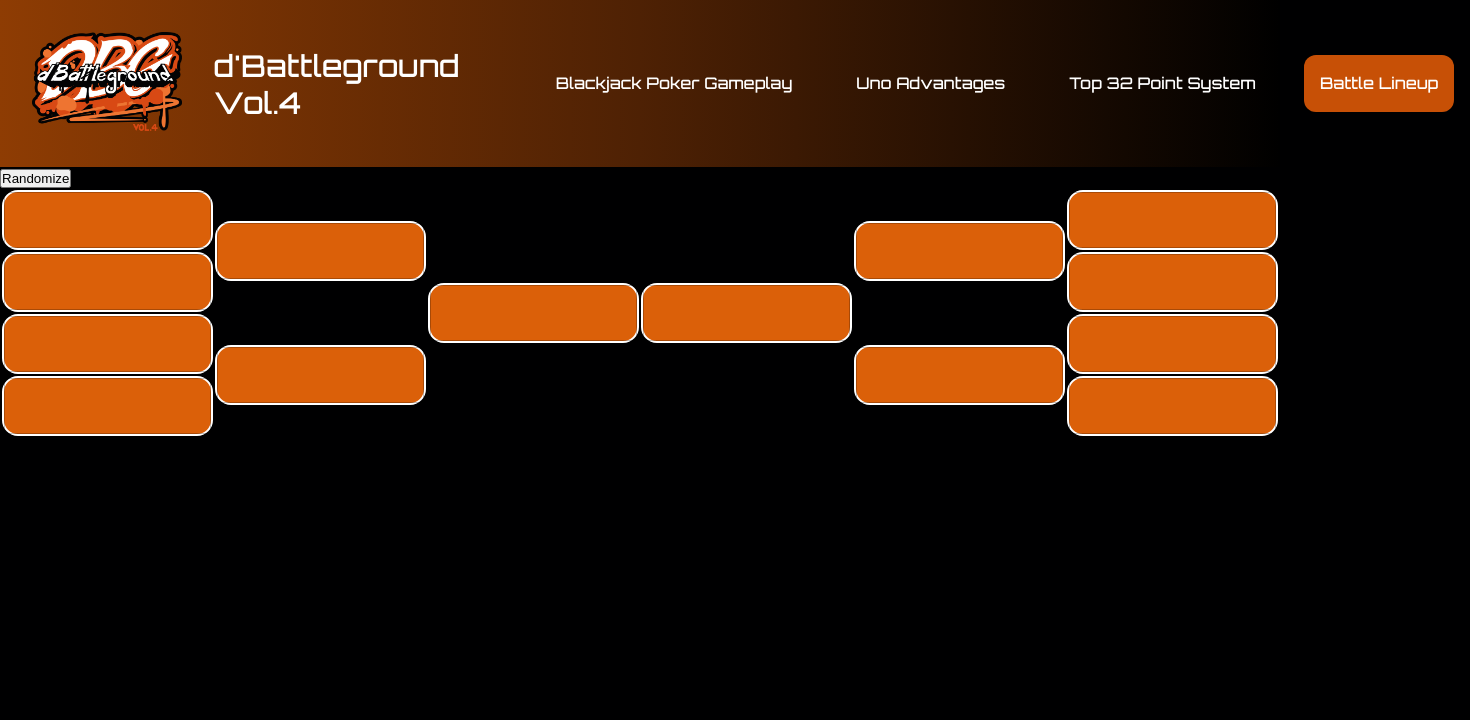
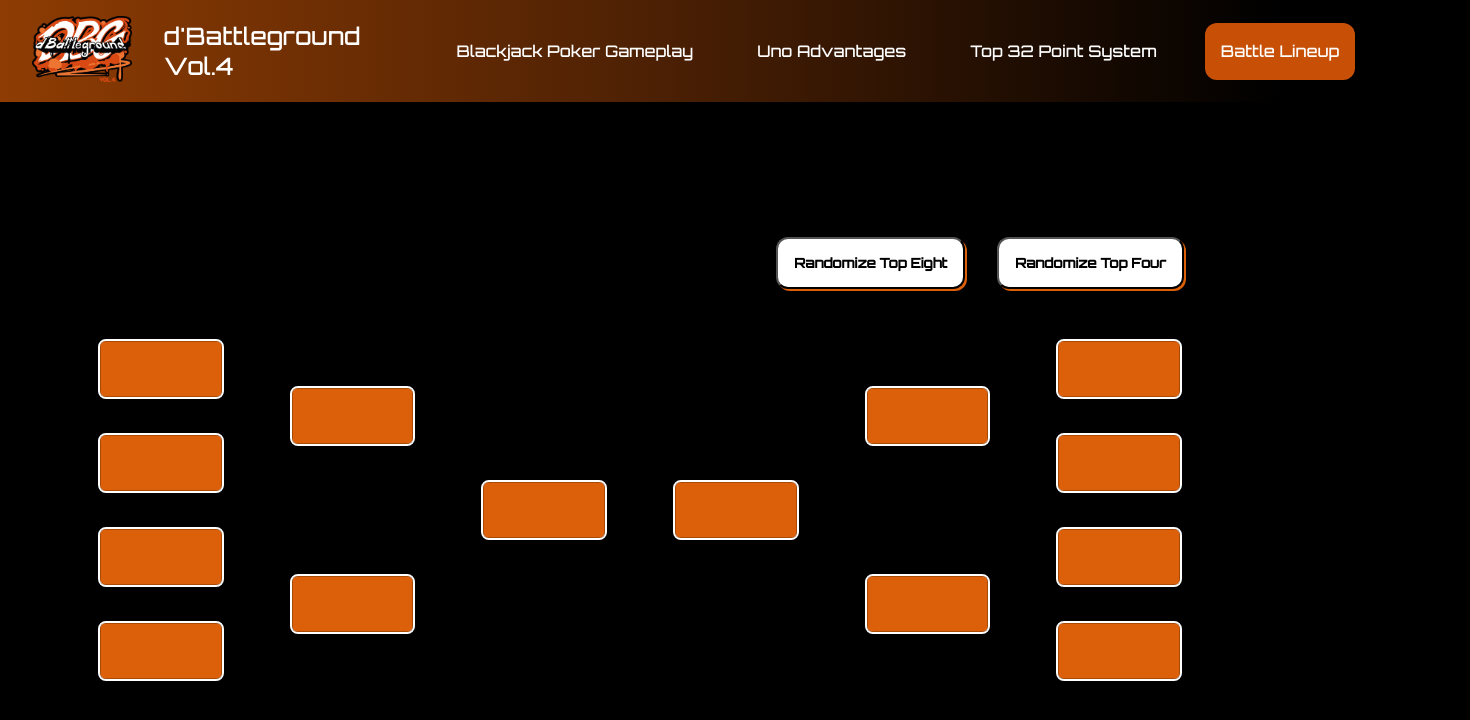
Before and after one commit to karthikstar/dbg-vol-4, a React (Create React App) app: page /lineup in a window 1280 px wide. Shown: the top 720 px of the page, 1470 px wide, since content can reach past the window. Built offline with nearby package versions, Linux system fonts and the light colour scheme.

Commit message:
Finish functionality implementation of battle lineup page

```diff
--- a/src/actions/topFourActions.js
+++ b/src/actions/topFourActions.js
@@ -1,8 +1,9 @@
 import { UPDATE_TOP_FOUR_LINEUP } from './types'
 
-export const updateTopFourLineup = () => {
+export const updateTopFourLineup = (newLineup = []) => {
     return {
         type: UPDATE_TOP_FOUR_LINEUP,
-        info: 'Update list of battlers in top 4'
+        info: 'Update list of battlers in top 4',
+        payload: newLineup
     }
 }
--- a/src/components/header/header.css
+++ b/src/components/header/header.css
@@ -3,7 +3,8 @@
     justify-content: space-between;
     align-items: center;
 
-    padding: 2rem 2rem;
+    padding: 1rem 2rem;
+    height: auto;
 }
 
 .gradient__bg {
@@ -37,12 +38,12 @@
 }
 
 .header__logotitle-logo img {
-   width: 150px;
+   width: 100px;
    height: auto;
 }
 
 .header__logotitle-title {
     color: #fff;
-    font-size: 1.875em;
+    font-size: 1.5rem;
     margin-right: 4rem;
 }
--- a/src/pages/lineup/Lineup.jsx
+++ b/src/pages/lineup/Lineup.jsx
@@ -6,175 +6,182 @@ import Card from '../../components/card/Card';
 import Box from '@mui/material/Box';
 import TextField from '@mui/material/TextField';
 import './lineup.css';
+import { updateTopFourLineup } from '../../actions/topFourActions';
 
 const Lineup = (props) => {
-    const [refreshLineup, setRefreshLineup] = useState(false) // bad code
+    const [refreshLineup, setRefreshLineup] = useState(false)
 
-    console.log("lineup", props.topEightBattlersList);
-    console.log("first ", props.topEightBattlersList[0].name);
-    // if (props.topEightBattlersList.length === 0){
-    //     return <div style={{ color: "white" }}> Loading </div>
-    // }
     return (
-        <div>
-            <button onClick={() => {randomizeLineup(props.topEightBattlersList); setRefreshLineup((prev) => !prev); console.log("yes");}}>
-                Randomize
+        <div className="lineup-container">
+            <div className="lineup__header">
+                <button className="lineup__header-buttons" onClick={() => {randomizeLineup(props.topEightList, true); setRefreshLineup((prev) => !prev);}}>
+                    Randomize Top Eight
                 </button>
-            {props.topEightBattlersList.map(battler => {
-                return (
-                    <p style={{ color: "white" }}>{battler.name}</p>
-                )
-            })}
-
-            <table>
-                <tr>
-                    <td>
+                <button className="lineup__header-buttons" onClick={() => {randomizeLineup(props.topFourList, false); setRefreshLineup((prev) => !prev);}}>
+                    Randomize Top Four
+                </button>
+            </div>
+            <div className="lineup__content">
+                <table className="lineup__content-table">
+                    <tr className="lineup__content-table-row">
+                        <td className="lineup__content-table-col">
                             <TextField
                                 label=" "
                                 InputLabelProps={{shrink: false}}
                                 className="lineup-text top-eight"
-                            value={props.topEightBattlersList[0].name}
-                            onChange={(event) => {changeNameInEightLineup(0, event.target.value, props.topEightBattlersList); setRefreshLineup((prev) => !prev);}}
+                                value={props.topEightList[0].name}
+                                onChange={(event) => {changeNameInLineup(0, event.target.value, props.topEightList, true); setRefreshLineup((prev) => !prev);}}
                             />
                         </td>
-                    <td rowspan="2">
+                        <td rowspan="2" className="lineup__content-table-col">
                             <TextField
                                 label=" "
                                 InputLabelProps={{shrink: false}}
                                 className="lineup-text top-four"
+                                value={props.topFourList[0].name}
+                                onChange={(event) => {changeNameInLineup(0, event.target.value, props.topFourList, false); setRefreshLineup((prev) => !prev);}}
                             />
                         </td>
-                    <td rowspan="4">
+                        <td rowspan="4" className="lineup__content-table-col">
                             <TextField
                                 label=" "
                                 InputLabelProps={{shrink: false}}
                                 className="lineup-text top-two"
                             />
                         </td>
-                    <td rowspan="4">
+                        <td rowspan="4" className="lineup__content-table-col">
                             <TextField
                                 label=" "
                                 InputLabelProps={{shrink: false}}
                                 className="lineup-text top-two"
                             />
                         </td>
-                    <td rowspan="2">
+                        <td rowspan="2" className="lineup__content-table-col">
                             <TextField
                                 label=" "
                                 InputLabelProps={{shrink: false}}
                                 className="lineup-text top-four"
+                                value={props.topFourList[2].name}
+                                onChange={(event) => {changeNameInLineup(2, event.target.value, props.topFourList, false); setRefreshLineup((prev) => !prev);}}
                             />
                         </td>
-                    <td>
+                        <td className="lineup__content-table-col">
                             <TextField
                                 label=" "
                                 InputLabelProps={{shrink: false}}
                                 className="lineup-text top-eight"
-                            value={props.topEightBattlersList[4].name}
-                            onChange={(event) => {changeNameInEightLineup(4, event.target.value, props.topEightBattlersList); setRefreshLineup((prev) => !prev);}}
+                                value={props.topEightList[4].name}
+                                onChange={(event) => {changeNameInLineup(4, event.target.value, props.topEightList, true); setRefreshLineup((prev) => !prev);}}
                             />
                         </td>
                     </tr>
-                <tr>
-                    <td>
+                    <tr className="lineup__content-table-row">
+                        <td className="lineup__content-table-col">
                             <TextField
                                 label=" "
                                 InputLabelProps={{shrink: false}}
                                 className="lineup-text top-eight"
-                            value={props.topEightBattlersList[1].name}
-                            onChange={(event) => {changeNameInEightLineup(1, event.target.value, props.topEightBattlersList); setRefreshLineup((prev) => !prev);}}
+                                value={props.topEightList[1].name}
+                                onChange={(event) => {changeNameInLineup(1, event.target.value, props.topEightList, true); setRefreshLineup((prev) => !prev);}}
                             />
                         </td>
-                    <td>
+                        <td className="lineup__content-table-col">
                             <TextField
                                 label=" "
                                 InputLabelProps={{shrink: false}}
                                 className="lineup-text top-eight"
-                            value={props.topEightBattlersList[5].name}
-                            onChange={(event) => {changeNameInEightLineup(5, event.target.value, props.topEightBattlersList); setRefreshLineup((prev) => !prev);}}
+                                value={props.topEightList[5].name}
+                                onChange={(event) => {changeNameInLineup(5, event.target.value, props.topEightList, true); setRefreshLineup((prev) => !prev);}}
                             />
                         </td>
                     </tr>
-                <tr>
-                    <td>
+                    <tr className="lineup__content-table-row">
+                        <td className="lineup__content-table-col">
                             <TextField
                                 label=" "
                                 InputLabelProps={{shrink: false}}
                                 className="lineup-text top-eight"
-                            value={props.topEightBattlersList[2].name}
-                            onChange={(event) => {changeNameInEightLineup(2, event.target.value, props.topEightBattlersList); setRefreshLineup((prev) => !prev);}}
+                                value={props.topEightList[2].name}
+                                onChange={(event) => {changeNameInLineup(2, event.target.value, props.topEightList, true); setRefreshLineup((prev) => !prev);}}
                             />
                         </td>
-                    <td rowspan="2">
+                        <td rowspan="2" className="lineup__content-table-col">
                             <TextField
                                 label=" "
                                 InputLabelProps={{shrink: false}}
                                 className="lineup-text top-four"
+                                value={props.topFourList[1].name}
+                                onChange={(event) => {changeNameInLineup(1, event.target.value, props.topFourList, false); setRefreshLineup((prev) => !prev);}}
                             />
                         </td>
-                    <td rowspan="2">
+                        <td rowspan="2" className="lineup__content-table-col">
                             <TextField
                                 label=" "
                                 InputLabelProps={{shrink: false}}
                                 className="lineup-text top-four"
+                                value={props.topFourList[3].name}
+                                onChange={(event) => {changeNameInLineup(3, event.target.value, props.topFourList, false); setRefreshLineup((prev) => !prev);}}
                             />
                         </td>
-                    <td>
+                        <td className="lineup__content-table-col">
                             <TextField
                                 label=" "
                                 InputLabelProps={{shrink: false}}
                                 className="lineup-text top-eight"
-                            value={props.topEightBattlersList[6].name}
-                            onChange={(event) => {changeNameInEightLineup(6, event.target.value, props.topEightBattlersList); setRefreshLineup((prev) => !prev);}}
+                                value={props.topEightList[6].name}
+                                onChange={(event) => {changeNameInLineup(6, event.target.value, props.topEightList, true); setRefreshLineup((prev) => !prev);}}
                             />
                         </td>
                     </tr>
-                <tr>
-                    <td>
+                    <tr className="lineup__content-table-row">
+                        <td className="lineup__content-table-col">
                             <TextField
                                 label=" "
                                 InputLabelProps={{shrink: false}}
                                 className="lineup-text top-eight"
-                            value={props.topEightBattlersList[3].name}
-                            onChange={(event) => {changeNameInEightLineup(3, event.target.value, props.topEightBattlersList); setRefreshLineup((prev) => !prev);}}
+                                value={props.topEightList[3].name}
+                                onChange={(event) => {changeNameInLineup(3, event.target.value, props.topEightList, true); setRefreshLineup((prev) => !prev);}}
                             />
                         </td>
-                    <td>
+                        <td className="lineup__content-table-col">
                             <TextField
                                 label=" "
                                 InputLabelProps={{shrink: false}}
                                 className="lineup-text top-eight"
-                            value={props.topEightBattlersList[7].name}
-                            onChange={(event) => {changeNameInEightLineup(7, event.target.value, props.topEightBattlersList); setRefreshLineup((prev) => !prev);}}
+                                value={props.topEightList[7].name}
+                                onChange={(event) => {changeNameInLineup(7, event.target.value, props.topEightList, true); setRefreshLineup((prev) => !prev);}}
                             />
                         </td>
                     </tr>
                 </table>
             </div>
+
+        </div>
     )
 
 }
 
-const randomizeLineup = (lineup) => {
+const randomizeLineup = (lineup, isTopEight) => {
     const sortedLineup = lineup.sort(() => Math.random() - 0.5);
-    updateTopEightLineup(sortedLineup);
-    console.log("sorted", sortedLineup);
+    isTopEight ? updateTopEightLineup(sortedLineup) : updateTopFourLineup(sortedLineup);
 }
 
-const changeNameInEightLineup = (index, newName, lineup) => {
+const changeNameInLineup = (index, newName, lineup, isTopEight) => {
     lineup[index] = { name: newName };
-    updateTopEightLineup(lineup);
+    isTopEight ? updateTopEightLineup(lineup) : updateTopFourLineup(lineup);
 }
 
 const mapStateToProps = state => {
     return {
-        topEightBattlersList: state.topEight.topEightBattlersList
+        topEightList: state.topEight.topEightBattlersList,
+        topFourList: state.topFour.topFourBattlersList
     }
 }
 
 const mapDispatchToProps = dispatch => {
     return {
-        updateTopEightLineup: newLineup => dispatch(updateTopEightLineup(newLineup))
+        updateTopEightLineup: newLineup => dispatch(updateTopEightLineup(newLineup)),
+        updateTopFourLineup: newLineup => dispatch(updateTopFourLineup(newLineup))
     }
 }
 
--- a/src/pages/lineup/lineup.css
+++ b/src/pages/lineup/lineup.css
@@ -1,7 +1,52 @@
+.lineup-container {
+    padding: 2rem;
+    margin-top: 8%;
+}
+
+.lineup__header {
+    margin-bottom: 2rem;
+    height: auto;
+    display: flex;
+    justify-content: flex-end;
+    padding-right: 4rem;
+}
+
+.lineup__header-buttons {
+    background-color: #fff;
+    width: auto;
+    white-space: nowrap;
+    text-align: center;
+    padding: 1rem;
+    border-radius: 12px;
+    font-weight: bold;
+    color: #000;
+    box-shadow: 2px 2px #db6009;
+    font-family: var(--font-family);
+    margin: 0 0 0 2rem;
+}
+
+.lineup__content {
+    display: flex;
+    justify-content: space-evenly;
+}
+
+.lineup__content-table {
+    margin: 0rem 2rem;
+    table-layout: fixed;
+}
+
+.lineup__content-table-col {
+    padding: 1rem 2rem;
+
+}
+
+.lineup__content-table-row {
+}
+
 .lineup-text {
     background-color: #db6009;
     border: 2px solid #fff !important;
-    border-radius: 16px;
+    border-radius: 8px;
     text-align: center !important;
     font-family: var(--font-family);
 }
--- a/src/reducers/topEightReducer.js
+++ b/src/reducers/topEightReducer.js
@@ -10,8 +10,7 @@ const initialState = {
         { name: "" },
         { name: "" },
         { name: "" }
-    ],
-    numTest: 6
+    ]
 }
 
 const topEightReducer = (state = initialState, action) => {
```
Also changed, not shown: src/reducers/topFourReducer.js (+12 -8 lines). Lines whose indentation alone changed are shown as unchanged.
